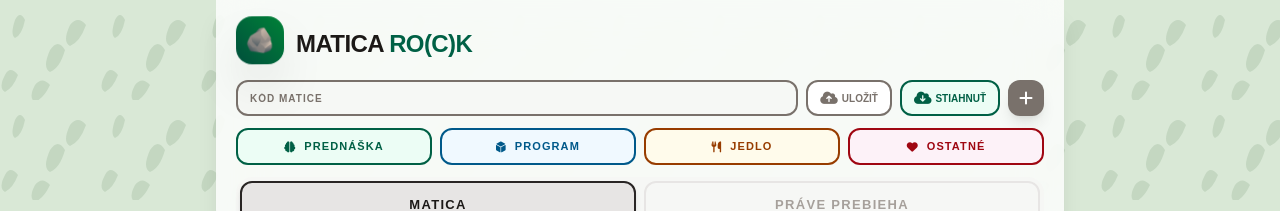
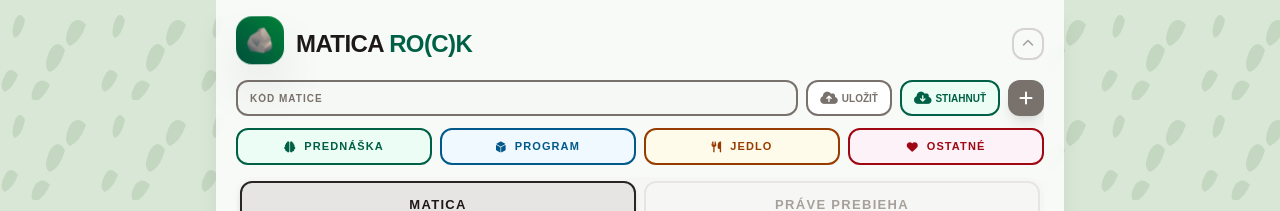
Before and after one commit to pjetko-dotcom/matica-ro-c-k, a React (Vite) app: page / in a window 1280 px wide. Shown: the top 211 px of the page. Built offline with nearby package versions, Linux system fonts and the light colour scheme; a web font is replaced by a local one.

Commit message:
feat: v2.1.0 – manuálny collapse headera, stav v localStorage

```diff
--- a/App.tsx
+++ b/App.tsx
@@ -58,6 +58,16 @@ const App: React.FC = () => {
   const [expandedEventId, setExpandedEventId] = useState<string | null>(null);
   const [currentTime, setCurrentTime] = useState(new Date());
   const [viewMode, setViewMode] = useState<'grid' | 'live'>('grid');
+  const [isHeaderCollapsed, setIsHeaderCollapsed] = useState<boolean>(
+    localStorage.getItem('scout_header_collapsed') === 'true'
+  );
+
+  const toggleHeader = () => {
+    setIsHeaderCollapsed(prev => {
+      localStorage.setItem('scout_header_collapsed', String(!prev));
+      return !prev;
+    });
+  };
 
   const [isEventModalOpen, setIsEventModalOpen] = useState(false);
   const [isPostponeModalOpen, setIsPostponeModalOpen] = useState(false);
@@ -300,7 +310,7 @@ const App: React.FC = () => {
       <div className={`${viewMode === 'grid' ? 'max-w-4xl' : 'max-w-6xl'} mx-auto relative min-h-screen flex flex-col transition-all duration-700 px-3 sm:px-6`}>
 
         <header className="sticky top-0 z-50 glass-effect px-4 pt-4 pb-3 sm:px-5 sm:pt-5 sm:pb-4 flex flex-col gap-3 rounded-b-[2.5rem] shadow-xl border-b-2 border-stone-200/30">
-          {/* Riadok 1: Logo + view-mode live clock */}
+          {/* Riadok 1: Logo + collapse toggle + live clock */}
           <div className="flex items-center justify-between gap-4">
             <div className="flex items-center gap-3 flex-shrink-0">
               <div className="w-10 h-10 sm:w-12 sm:h-12 bg-gradient-to-tr from-emerald-900 to-green-700 rounded-2xl flex items-center justify-center text-white shadow-2xl animate-sway text-xl sm:text-2xl">
@@ -311,18 +321,35 @@ const App: React.FC = () => {
               </div>
             </div>
 
-            {viewMode === 'live' && (
-              <div className="flex items-center gap-3">
-                <div className="w-9 h-9 rounded-2xl flex items-center justify-center text-emerald-800 bg-emerald-50 border border-emerald-100">
-                  <i className="fas fa-clock text-lg"></i>
+            <div className="flex items-center gap-2 ml-auto">
+              {viewMode === 'live' && !isHeaderCollapsed && (
+                <div className="flex items-center gap-2">
+                  <div className="w-8 h-8 rounded-xl flex items-center justify-center text-emerald-800 bg-emerald-50 border border-emerald-100">
+                    <i className="fas fa-clock"></i>
+                  </div>
+                  <div className="font-black text-xl tabular-nums">
+                    {currentTime.toLocaleTimeString([], { hour: '2-digit', minute: '2-digit' })}
+                  </div>
                 </div>
-                <div className="font-black text-xl tabular-nums">
+              )}
+              {viewMode === 'live' && isHeaderCollapsed && (
+                <div className="font-black text-lg tabular-nums text-emerald-800">
                   {currentTime.toLocaleTimeString([], { hour: '2-digit', minute: '2-digit' })}
                 </div>
-              </div>
-            )}
+              )}
+              {/* Collapse toggle */}
+              <button
+                onClick={toggleHeader}
+                title={isHeaderCollapsed ? 'Rozbaliť hlavičku' : 'Zbaliť hlavičku'}
+                className="w-8 h-8 flex-shrink-0 flex items-center justify-center rounded-xl border-2 border-stone-300 text-stone-400 hover:text-emerald-800 hover:border-emerald-800 transition-all"
+              >
+                <i className={`fas fa-chevron-up text-xs transition-transform duration-300 ${isHeaderCollapsed ? 'rotate-180' : ''}`}></i>
+              </button>
+            </div>
           </div>
 
+          {/* Collapsible sekcia */}
+          <div className={`flex flex-col gap-3 overflow-hidden transition-all duration-300 ${isHeaderCollapsed ? 'max-h-0 opacity-0 pointer-events-none' : 'max-h-96 opacity-100'}`}>
           {/* Riadok 2: Sync panel – plná šírka na mobile */}
           {viewMode === 'grid' && (
             <div className="flex items-center gap-2 w-full">
@@ -376,6 +403,7 @@ const App: React.FC = () => {
               Práve Prebieha
             </button>
           </div>
+          </div> {/* /collapsible */}
         </header>
 
         <div className="flex-grow pt-10">
--- a/index.css
+++ b/index.css
@@ -1,8 +1,6 @@
 @import url('https://fonts.googleapis.com/css2?family=Georama:ital,wght@0,100..900;1,100..900&display=swap');
 
 @import "tailwindcss";
-
-@custom-variant dark (&:where(.dark, .dark *));
 
 /* ── CSS premenné ───────────────────────────────────────────────────────── */
 :root {
@@ -185,5 +183,5 @@ html.dark ::-webkit-scrollbar-thumb {
 }
 
 html.dark * {
-  border-color-opacity: 1;
+  border-color: rgba(58, 74, 63, 1);
 }
```
Also changed, not shown: 7 other files (tests, documents, lock files or other folders).
